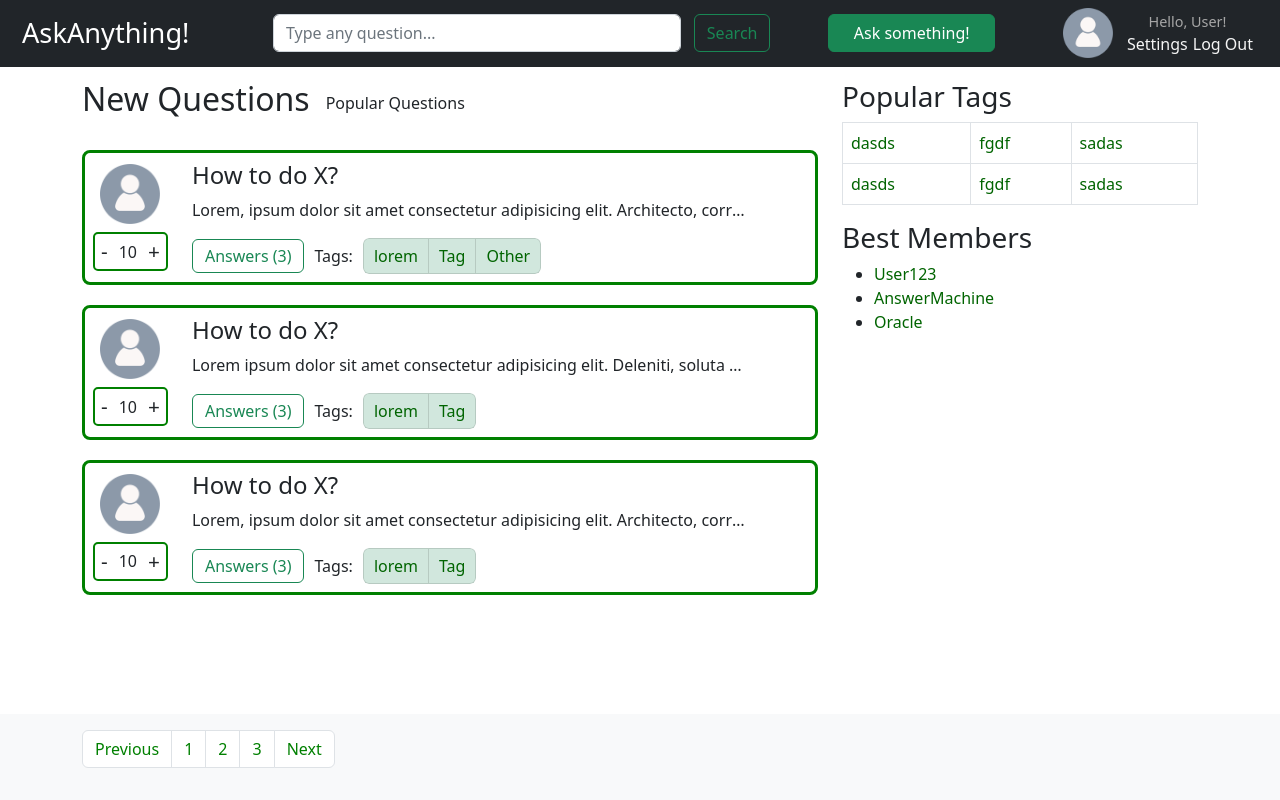
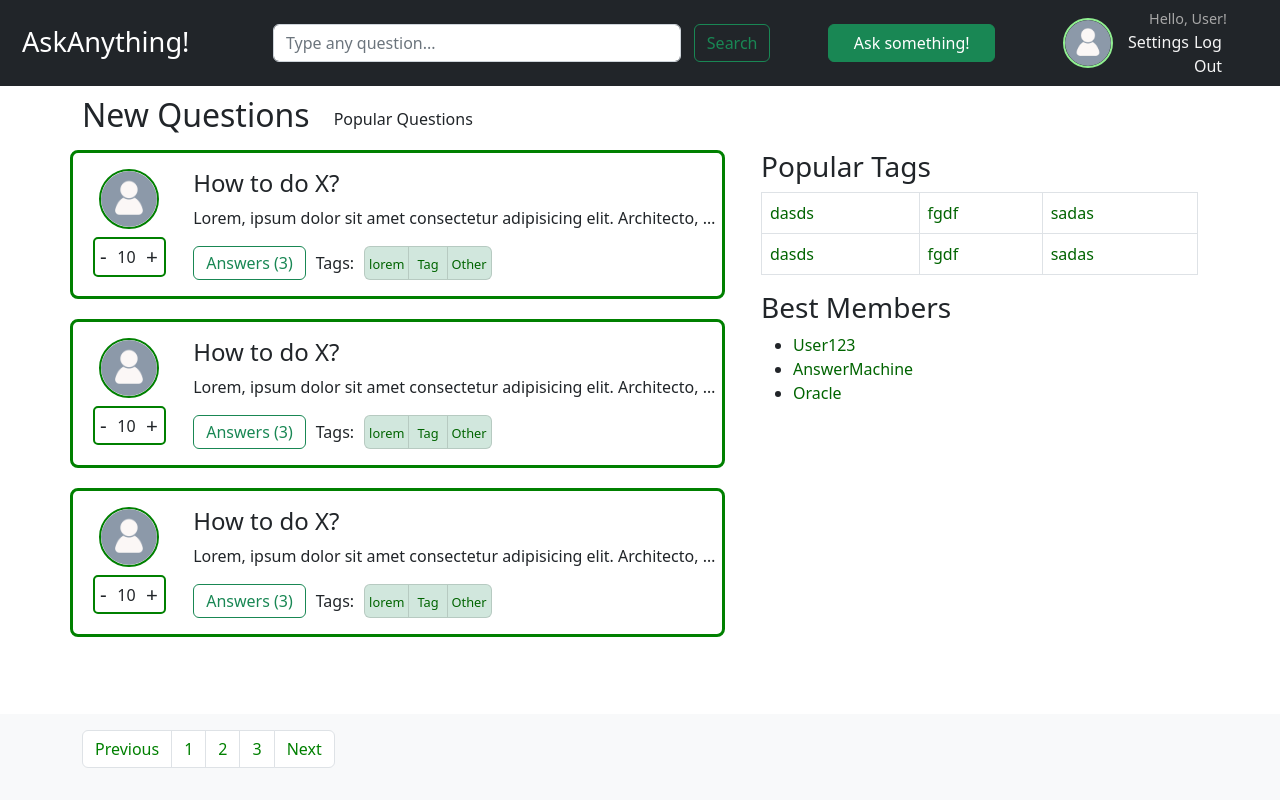
Before and after one commit to reddiridabl666/TP-2022-WEB-HW, a Python web app: template templates/index.html in a window 1280 px wide. Run offline with Jinja, Linux system fonts and the light colour scheme; the template is opened without the code that fills it, so the values that code supplies are empty.

Commit message:
Refactored first page to use more bootstrap

```diff
--- a/static/css/styles.css
+++ b/static/css/styles.css
@@ -15,16 +15,17 @@ main {
 .avatar {
     width: 50px;
     height: auto;
+    border-radius: 50%;
+    border: 2px solid lightgreen;
 }
+
 
 .avatar-question {
     width: 60px;
     height: auto;
-}
 
-.avatar img {
-    width: 100%;
-    height: 100%;
+    border-radius: 50%;
+    border: 2px solid green;
 }
 
 .question {
@@ -33,19 +34,14 @@ main {
 
     padding: 8px;
     margin-bottom: 20px;
-
-    max-width: 800px;
-    /* min-width: 100%; */
 }
 
 .rating {
     border: 2px solid green;
     padding: 0px;
     border-radius: 5px;
-}
-
-.question-main {
-    width: 85%;
+    width: 70%;
+    min-width: 64px;
 }
 
 .rating * {
@@ -61,7 +57,6 @@ main {
     white-space: nowrap;
     overflow: hidden;
     text-overflow: ellipsis;
-    width: 92%;
 }
 
 .flex-centered {
@@ -76,6 +71,11 @@ main {
 .tag {
     text-decoration: none;
     color: darkgreen;
+    /* padding: 0; */
+}
+
+.tag-list .tag {
+    font-size: 0.8em;
 }
 
 .tag:hover {
@@ -141,7 +141,3 @@ main {
 .list-group-item {
     padding: 5px 10px;
 }
-
-.tag-list {
-    overflow-x: auto;
-}
--- a/templates/index.html
+++ b/templates/index.html
@@ -25,8 +25,8 @@
           <a href="./ask.html" id="ask-btn" class="nav-item btn btn-success">Ask something!</a>
         </div>
         <div id="user-menu">
-          <div class="nav-item avatar">
-            <img src="../static/img/avatar-default.png" alt="user-avatar.png">
+          <div class="nav-item">
+            <img class="avatar" src="../static/img/avatar-default.png" alt="user-avatar.png">
           </div>
           <div class="d-flex flex-column align-items-center">
             <div class="text-secondary">
@@ -45,37 +45,40 @@
 
   <!-- Begin page content -->
   <main class="container flex-shrink-0">
-    <div class="row">
-      <div class="col-8">
-        <div class="flex-centered mb-4">
-          <span class="h2 me-3">New Questions</span>
-          <a class="nav-link" href="">Popular Questions</a>
-        </div>
+    <div class="row gx-0 mt-3 mb-2">
+      <div class="col-12 d-flex align-items-center">
+        <h2 class="me-4">New Questions</h2>
+        <a class="nav-link" href="">Popular Questions</a>
+      </div>
 
-        <div class="question flex-centered">
-          <div class="flex-centered flex-column me-4">
+    </div>
+
+    <div class="row gx-5">
+      <div class="col-7">
+        <div class="row question px-0 py-3">
+          <div class="col-2 p-0 ps-1 center-box text-center">
             <img class="avatar-question mb-2"src="../static/img/avatar-default.png" alt="user-avatar">
-            <div class="rating flex-centered">
-              <button class="btn">-</button>
+            <div class="rating flex-centered justify-content-evenly mx-auto">
+              <button class="btn px-0">-</button>
               <span>10</span>
-              <button class="btn">+</button>
+              <button class="btn px-0">+</button>
             </div>
           </div>
 
-          <div class="d-flex question-main flex-column">
+          <div class="col-10 pe-1 py-0 question-main">
             <h4 class="question-header">How to do X?</h4>
             <p class="question-desc">Lorem, ipsum dolor sit amet consectetur adipisicing elit. Architecto, corrupti!</p>
             <div class="question-footer flex-centered">
               <a class="btn btn-outline-success py-1" href="./answers.html">Answers (3)</a>
               <span>Tags:</span>
               <ul class="tag-list list-group list-group-horizontal">
-                <li class="list-group-item list-group-item-success">
+                <li class="list-group-item p-1 list-group-item-success">
                   <a href="./tag-lorem.html" class="tag">lorem</a>
                 </li>
-                <li class="list-group-item list-group-item-success">
+                <li class="list-group-item p-1 px-2 list-group-item-success">
                   <a href="#" class="tag">Tag</a>
                 </li>
-                <li class="list-group-item list-group-item-success">
+                <li class="list-group-item p-1 list-group-item-success">
                   <a href="#" class="tag">Other</a>
                 </li>
               </ul>
@@ -83,56 +86,62 @@
           </div>
         </div>
 
-        <div class="question flex-centered">
-          <div class="flex-centered flex-column me-4">
+        <div class="row question px-0 py-3">
+          <div class="col-2 p-0 ps-1 center-box text-center">
             <img class="avatar-question mb-2"src="../static/img/avatar-default.png" alt="user-avatar">
-            <div class="rating flex-centered">
-              <button class="btn">-</button>
+            <div class="rating flex-centered justify-content-evenly mx-auto">
+              <button class="btn px-0">-</button>
               <span>10</span>
-              <button class="btn">+</button>
+              <button class="btn px-0">+</button>
             </div>
           </div>
 
-          <div class="d-flex question-main flex-column">
+          <div class="col-10 pe-1 py-0 question-main">
             <h4 class="question-header">How to do X?</h4>
-            <p class="question-desc">Lorem ipsum dolor sit amet consectetur adipisicing elit. Deleniti, soluta ut dolor voluptatum beatae iusto ex vel iure molestiae totam laborum est molestias debitis aut sequi consectetur repellendus velit nulla.</p>
+            <p class="question-desc">Lorem, ipsum dolor sit amet consectetur adipisicing elit. Architecto, corrupti!</p>
             <div class="question-footer flex-centered">
               <a class="btn btn-outline-success py-1" href="./answers.html">Answers (3)</a>
               <span>Tags:</span>
               <ul class="tag-list list-group list-group-horizontal">
-                <li class="list-group-item list-group-item-success">
-                  <a href="#" class="tag">lorem</a>
+                <li class="list-group-item p-1 list-group-item-success">
+                  <a href="./tag-lorem.html" class="tag">lorem</a>
                 </li>
-                <li class="list-group-item list-group-item-success">
+                <li class="list-group-item p-1 px-2 list-group-item-success">
                   <a href="#" class="tag">Tag</a>
+                </li>
+                <li class="list-group-item p-1 list-group-item-success">
+                  <a href="#" class="tag">Other</a>
                 </li>
               </ul>
             </div>
           </div>
         </div>
 
-        <div class="question flex-centered">
-          <div class="flex-centered flex-column me-4">
+        <div class="row question px-0 py-3">
+          <div class="col-2 p-0 ps-1 center-box text-center">
             <img class="avatar-question mb-2"src="../static/img/avatar-default.png" alt="user-avatar">
-            <div class="rating flex-centered">
-              <button class="btn">-</button>
+            <div class="rating flex-centered justify-content-evenly mx-auto">
+              <button class="btn px-0">-</button>
               <span>10</span>
-              <button class="btn">+</button>
+              <button class="btn px-0">+</button>
             </div>
           </div>
 
-          <div class="d-flex question-main flex-column">
+          <div class="col-10 pe-1 py-0 question-main">
             <h4 class="question-header">How to do X?</h4>
             <p class="question-desc">Lorem, ipsum dolor sit amet consectetur adipisicing elit. Architecto, corrupti!</p>
             <div class="question-footer flex-centered">
               <a class="btn btn-outline-success py-1" href="./answers.html">Answers (3)</a>
               <span>Tags:</span>
               <ul class="tag-list list-group list-group-horizontal">
-                <li class="list-group-item list-group-item-success">
-                  <a href="#" class="tag">lorem</a>
+                <li class="list-group-item p-1 list-group-item-success">
+                  <a href="./tag-lorem.html" class="tag">lorem</a>
                 </li>
-                <li class="list-group-item list-group-item-success">
+                <li class="list-group-item p-1 px-2 list-group-item-success">
                   <a href="#" class="tag">Tag</a>
+                </li>
+                <li class="list-group-item p-1 list-group-item-success">
+                  <a href="#" class="tag">Other</a>
                 </li>
               </ul>
             </div>
@@ -140,7 +149,7 @@
         </div>
       </div>
       <!-- <div class="col-1"></div> -->
-      <div class="col-4">
+      <div class="col-5">
         <h3>Popular Tags</h3>
         <table class="table table-bordered">
           <tr class="table-row">
```
